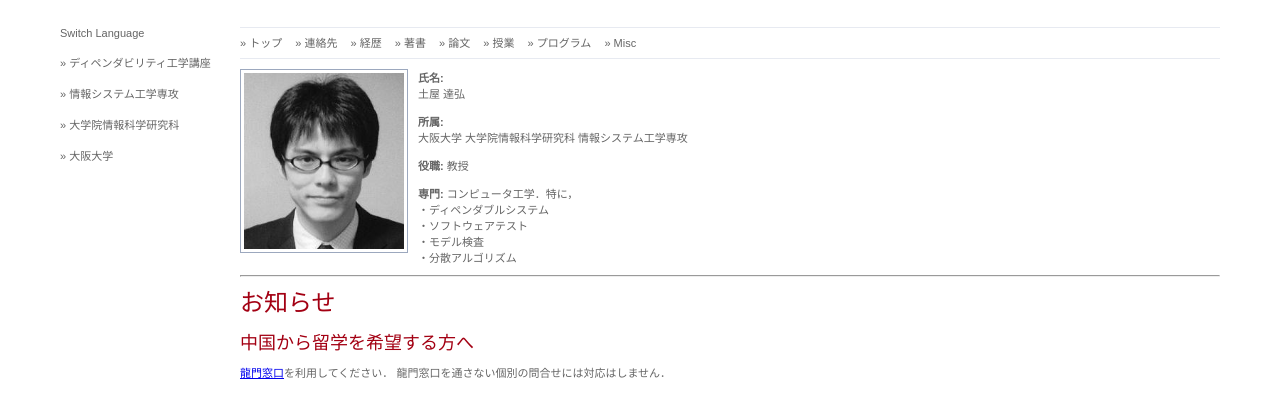
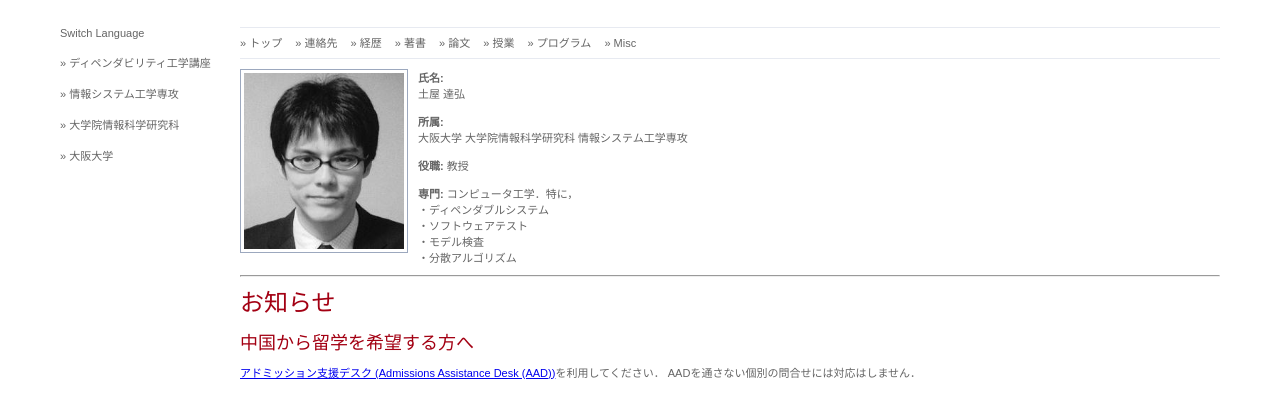
Before and after one commit to tatsuhirotsuchiya/tatsuhirotsuchiya.github.io, a plain HTML site: page jp/index.html in a window 1280 px wide. Shown: the part 37-454 px from the top of the page. Drawn offline with Linux system fonts and the light colour scheme.

Commit message:
update AAD matters

```diff
--- a/jp/index.html
+++ b/jp/index.html
@@ -93,8 +93,8 @@
 	<h1>お知らせ</h1>
 	<h2>中国から留学を希望する方へ</h2>
 	<p>
-		<a href="https://www.osaka-u.ac.jp/ja/international/inbound/dragongate/copy_of_main">龍門窓口</a>を利用してください．
-		龍門窓口を通さない個別の問合せには対応はしません．
+		<a href="https://www.osaka-u.ac.jp/ja/international/inbound/dragongate">アドミッション支援デスク (Admissions Assistance Desk (AAD))</a>を利用してください．
+		AADを通さない個別の問合せには対応はしません．
 	</p>
 	</div>
       </div>
```
Also changed, not shown: en/index.html (+1 -1 lines), en/papers.html (+1 -1 lines), jp/papers.html (+1 -1 lines).
